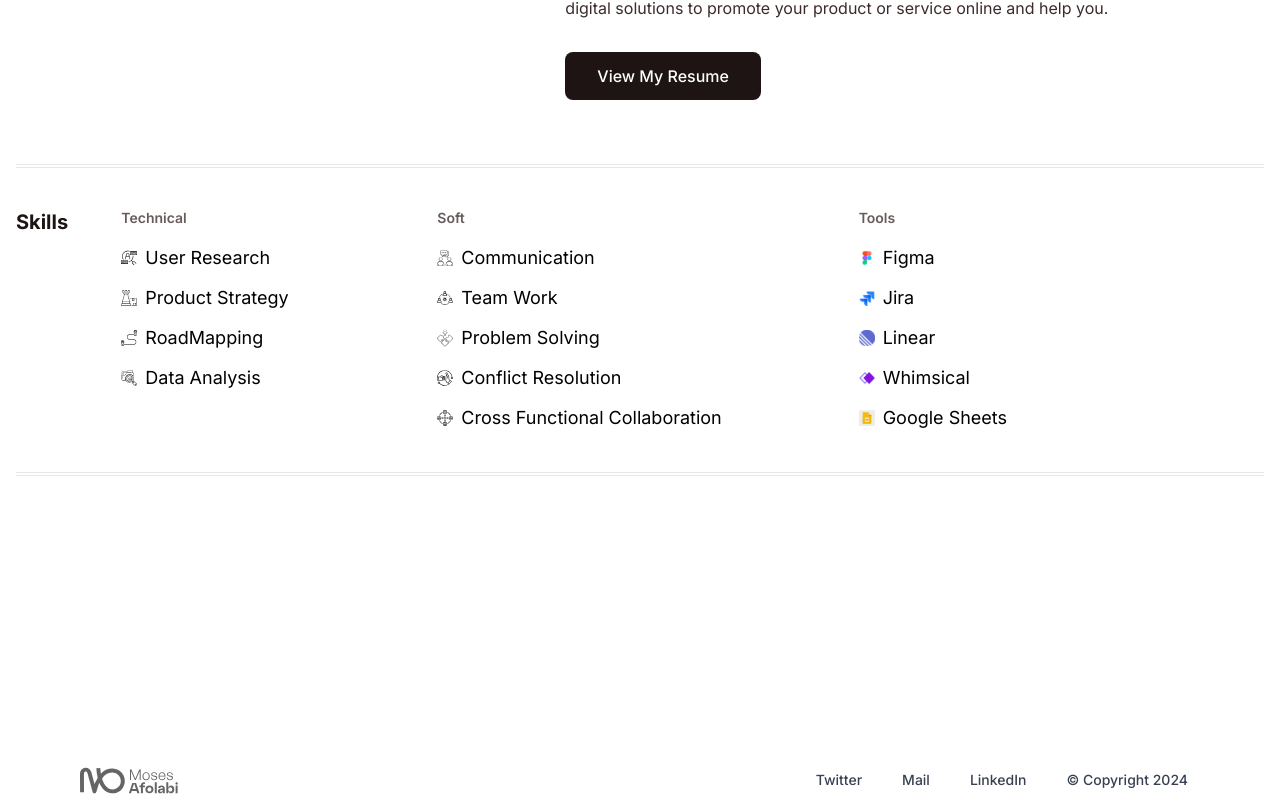
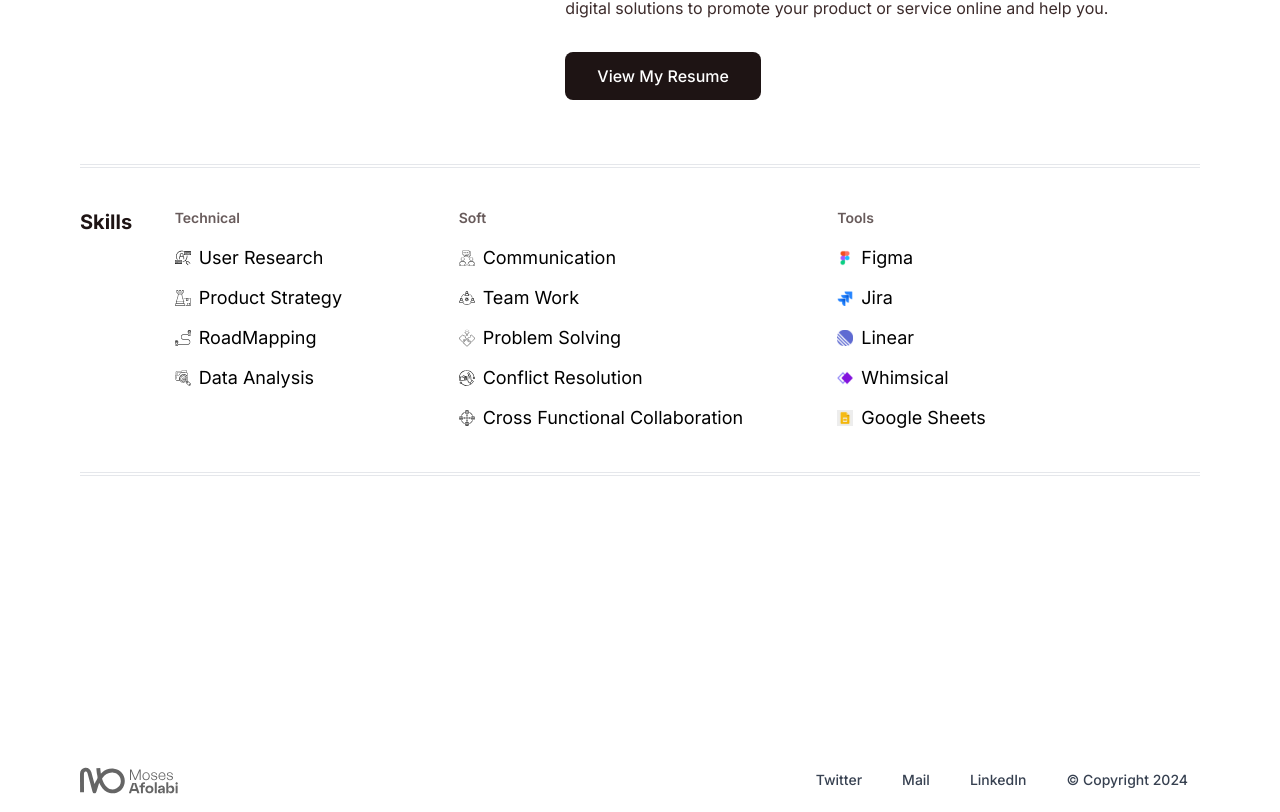
Before and after one commit to victorvictoria-maker/afolabi-moses-portfolio, a Next.js app: page /about in a window 1280 px wide. Shown: the part 540-1352 px from the top of the page. Built offline with nearby package versions, Linux system fonts and the light colour scheme.

Commit message:
Padding fix on the about page

```diff
--- a/src/app/about/page.tsx
+++ b/src/app/about/page.tsx
@@ -66,7 +66,7 @@ const Aboutpage = () => {
           </button>
         </div>
       </section>
-      <div className='max-w-7xl mx-auto px-4 py-8'>
+      <section className='mx-auto py-8 px-6 lg:px-20'>
         <hr className='mb-0.5' />
         <hr className='mb-10' />
         <div className='grid  md:grid-cols-12 gap-8 md:gap-4'>
@@ -246,7 +246,7 @@ const Aboutpage = () => {
         </div>
         <hr className='mt-10' />
         <hr className='mt-0.5 mb-20 md:mb-60' />
-      </div>
+      </section>
     </main>
   );
 };
```
